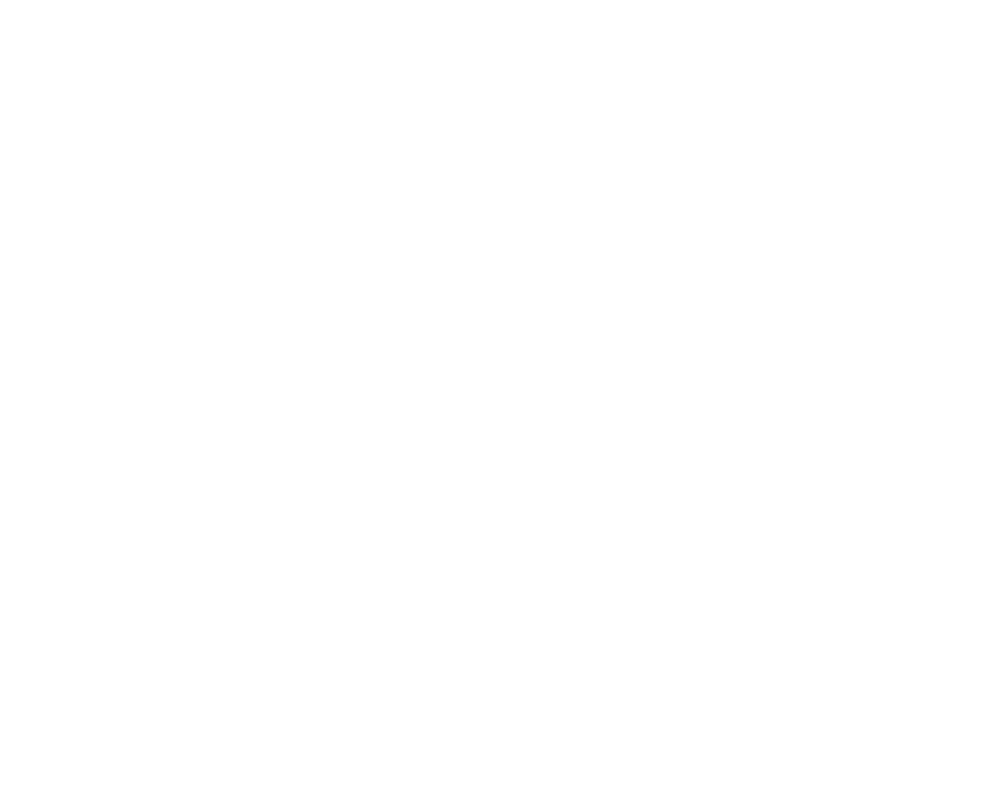
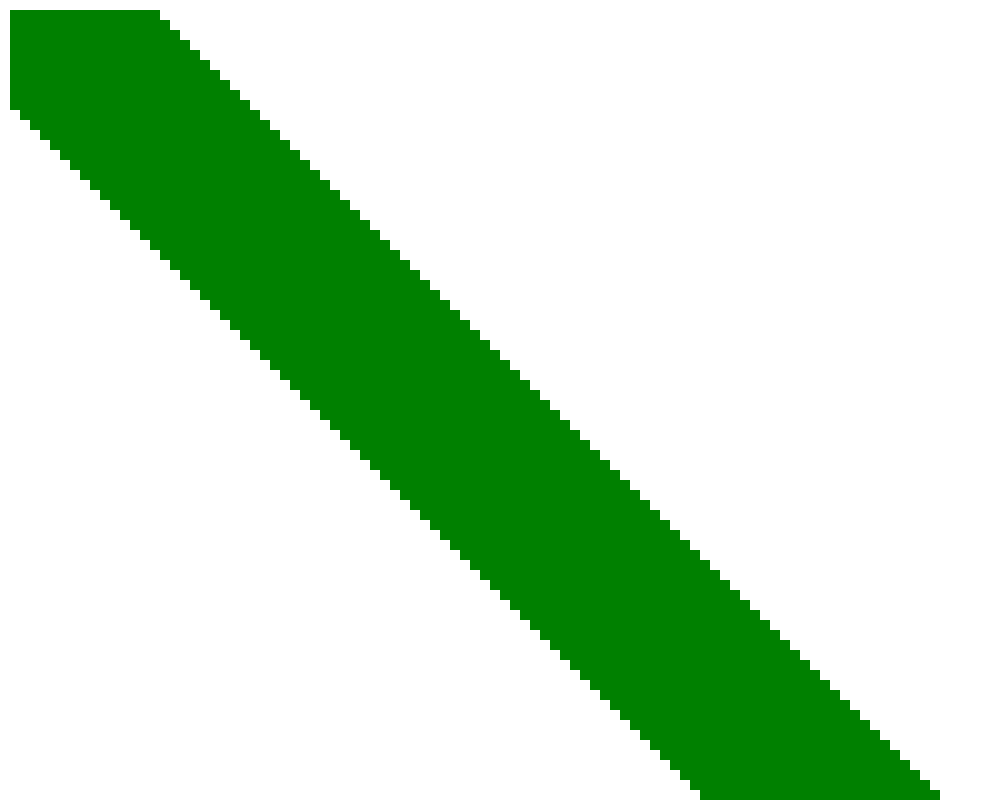
Before and after one commit to LestarDev/Hackathon, a React (Vite) app in the folder Hackathon/: page / in a window 1280 px wide. Shown: the whole page, without its empty margins (0-993 px from the left). Built offline with nearby package versions, Linux system fonts and the light colour scheme.

Commit message:
create player

```diff
--- a/Hackathon/src/App.css
+++ b/Hackathon/src/App.css
@@ -1,7 +1,8 @@
 #root {
-  max-width: 1280px;
-  margin: 0 auto;
-  padding: 2rem;
+  max-width: 100vw;
+  max-height: 100vh;
+  margin: 0;
+  padding: 0;
   text-align: center;
 }
 
--- a/Hackathon/src/components/GameScreen.tsx
+++ b/Hackathon/src/components/GameScreen.tsx
@@ -1,6 +1,35 @@
+import { useEffect, useRef } from "react";
+import Player from "./client/Player";
+
 const GameScreen = () => {
+    const player = new Player();
+    const ScreenWidth = window.innerWidth;
+    const ScreenHeight = window.innerHeight;
+
+    const canvasRef = useRef<HTMLCanvasElement | null>(null);
+
+    let x = 10;
+
+    useEffect(() => {
+        const render = () => {
+            const canvas = canvasRef.current!;
+            const ctx = canvas.getContext("2d")!;
+            ctx.fillStyle = "green";
+            ctx.fillRect(x, x, 150, 100);
+            x+=10;
+            if(x<ScreenWidth){
+                player.Iron+=1;
+                requestAnimationFrame(render);
+            }
+
+        }
+        render();
+    }, [])
+
     return (
-        <div></div>
+        <canvas ref={canvasRef} height={ScreenHeight} width={ScreenWidth}>
+            {player.Iron}
+        </canvas>
     )
 }
 
--- /dev/null
+++ b/Hackathon/src/components/client/Player.tsx
@@ -0,0 +1,14 @@
+class Player {
+    Copper: number;
+    Iron: number;
+    Gold: number;
+
+    constructor(){
+        this.Copper = 0;
+        this.Iron = 0;
+        this.Gold = 0;
+    }
+
+}
+
+export default Player;
--- a/Hackathon/src/index.css
+++ b/Hackathon/src/index.css
@@ -26,10 +26,6 @@ a:hover {
 
 body {
   margin: 0;
-  display: flex;
-  place-items: center;
-  min-width: 320px;
-  min-height: 100vh;
 }
 
 h1 {
```
